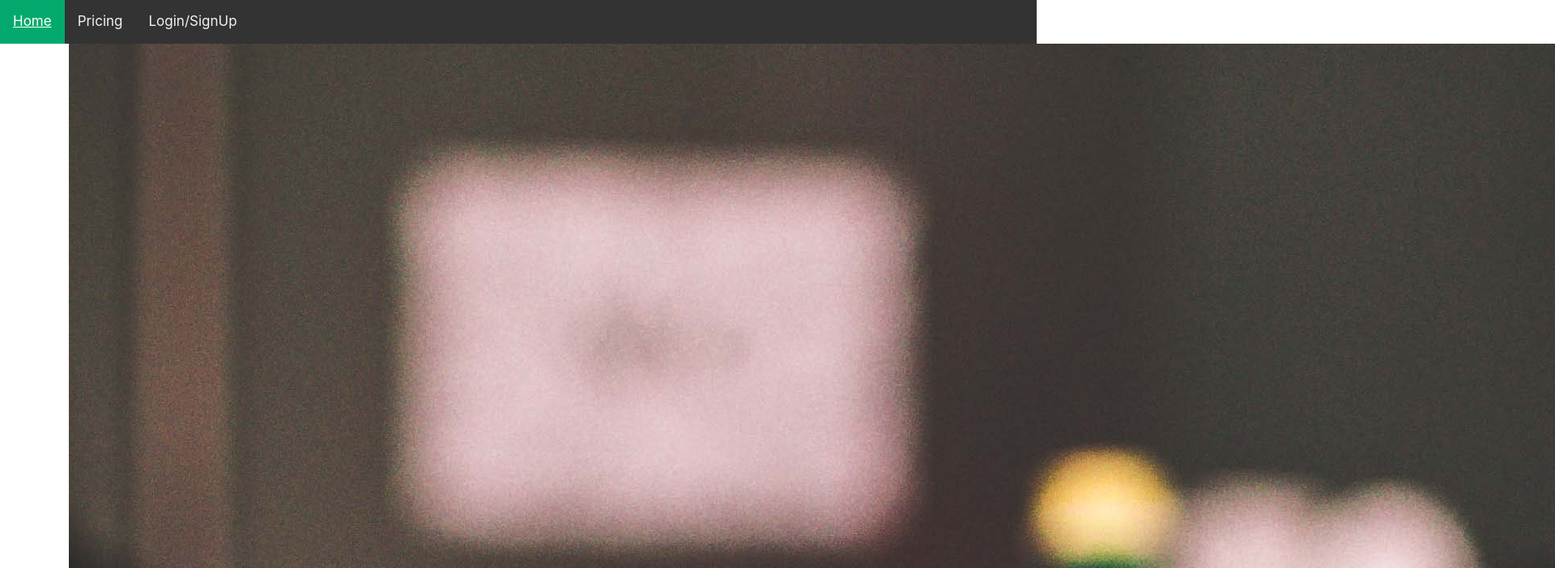
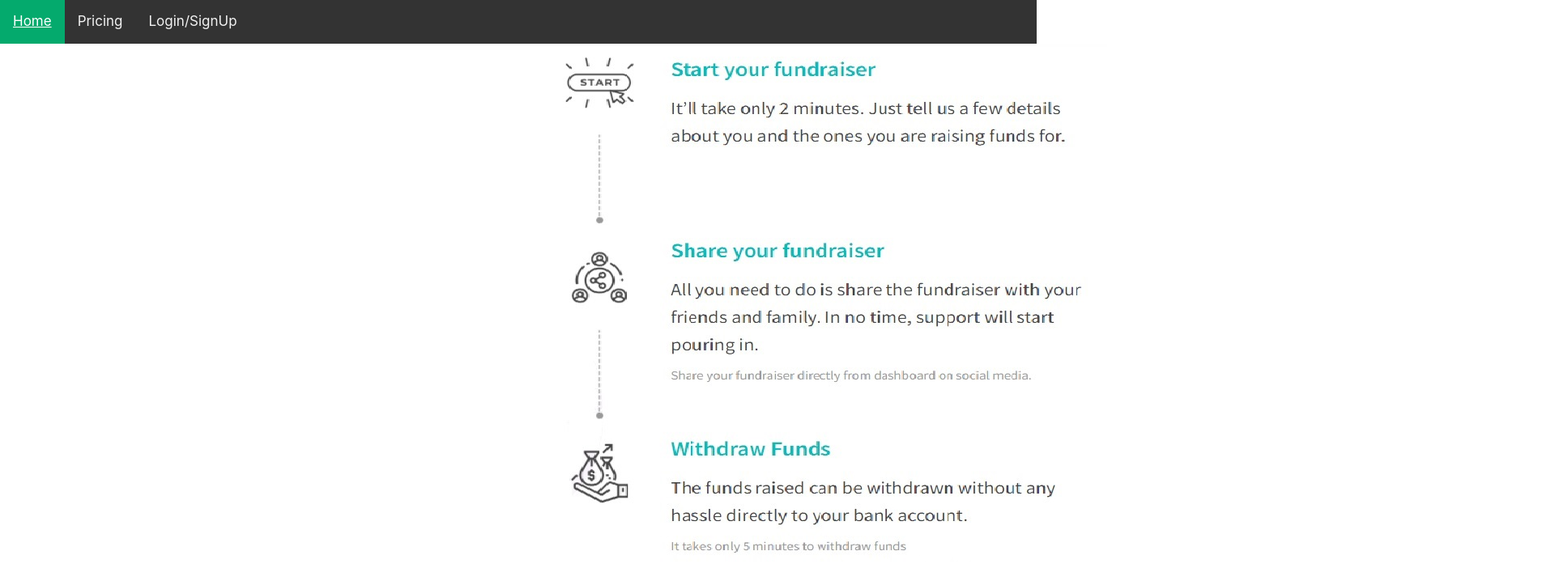
Before and after one commit to satyamr123/Crowdfunding-website, a plain HTML site: page index.html in a window 1280 px wide. Shown: the top 702 px of the page at 81% size, 1920 px wide, since content can reach past the window. Drawn offline with nearby package versions, Linux system fonts and the light colour scheme.

Commit message:
work in progress

```diff
--- a/index.html
+++ b/index.html
@@ -21,9 +21,10 @@
     <div class="container">
         <div class="row">
             <div class="cont-img col-6">
-                <img src="../resources/aneta-pawlik-OTMVrxblFqg-unsplash.jpg" alt="fundraiser" class="image-editor">
+
             </div>
             <div class="col-6">
+                <img src="./resources/Howtostartfundraiser.jpg">
             </div>
         </div>
 
```
Also changed, not shown: resources/Howtostartfundraiser.jpg (added).
